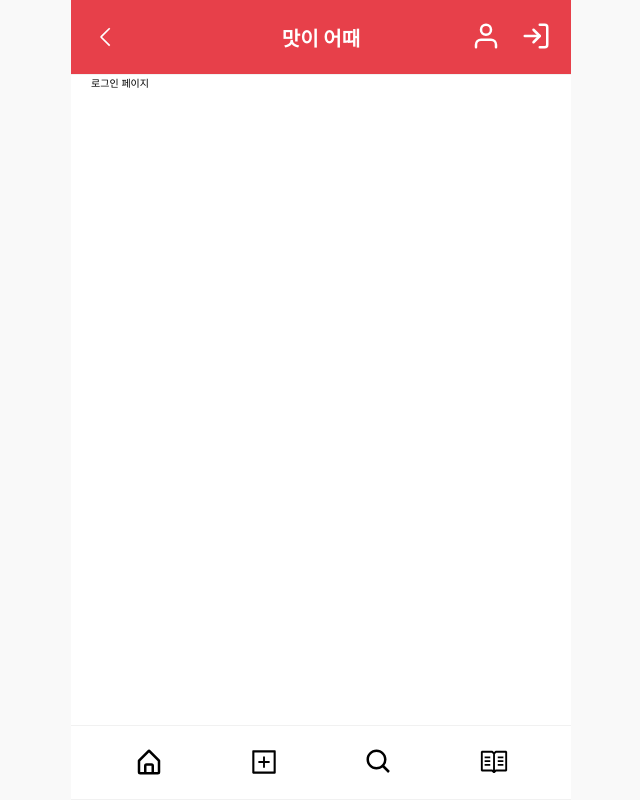
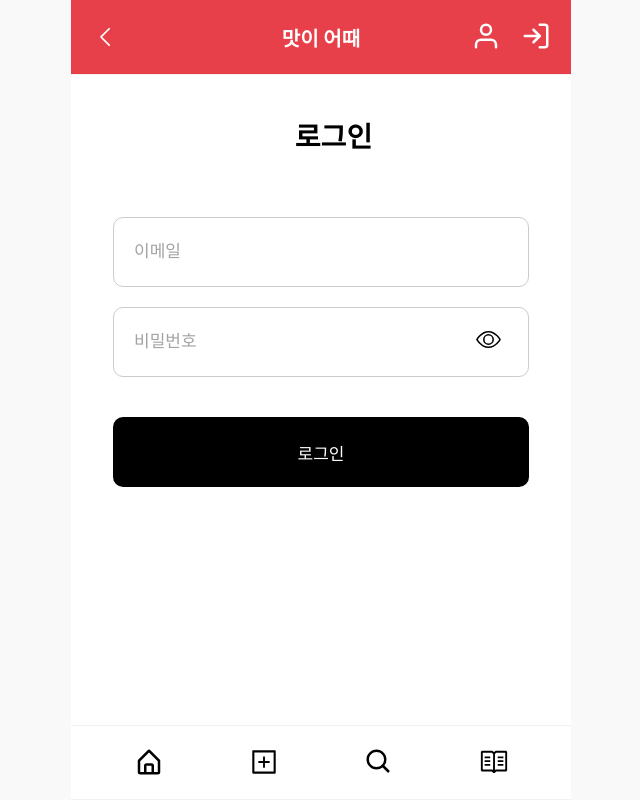
Before and after one commit to prgrms-web-devcourse/Team-Tasty-Masiottae-FE, a Next.js app: page /login in a window 1280 px wide. Shown: the whole page, without its empty margins (319-959 px from the left). Built offline with nearby package versions, Linux system fonts and the light colour scheme.

Commit message:
style: 로그인 페이지 마크업 완성

```diff
--- a/pages/login/index.tsx
+++ b/pages/login/index.tsx
@@ -1,5 +1,176 @@
-const LoginPage = () => {
-  return <>로그인 페이지</>
+import styled from '@emotion/styled'
+import Input from '@components/Input'
+import {
+  INPUT_EMAIL,
+  PLACEHOLDER_EMAIL,
+  INPUT_PASSWORD,
+  PLACEHOLDER_PASSWORD,
+  REGEX_PASSWORD,
+  REGEX_EMAIL
+} from '@constants/inputConstant'
+import React, { useState, useCallback } from 'react'
+import { BsEye } from 'react-icons/bs'
+import Button from '@components/Button'
+
+interface Errors {
+  email?: string
+  password?: string
 }
 
+const LoginPage = () => {
+  const [emailIsValid, setEmailIsValid] = useState(true)
+  const [passwordIsValid, setPasswordIsValid] = useState(true)
+  const [email, setEmail] = useState('')
+  const [password, setPassword] = useState('')
+  const [errors, setErrors] = useState<Errors>({})
+  const [isTypePassword, setIsTypePassword] = useState(false)
+
+  const handleLoginSubmit = async (e: React.MouseEvent<HTMLElement>) => {
+    e.preventDefault()
+    const LoginIsValid = password && email && emailIsValid && passwordIsValid
+    if (LoginIsValid) {
+      //TODO신영: 로그인 API호출
+    }
+  }
+
+  const handleEyeClick = useCallback(() => {
+    setIsTypePassword((isTypePassword) => !isTypePassword)
+  }, [])
+
+  const validate = (e: React.ChangeEvent<HTMLInputElement>) => {
+    const { value, name } = e.target
+    const newErrors: Errors = {}
+
+    if (name === INPUT_PASSWORD) {
+      if (value.length > 10) {
+        e.target.value = value.slice(0, 10)
+      }
+      if (!REGEX_PASSWORD.test(value)) {
+        newErrors.password = '8-10자 사이로 공백없이 입력해주세요'
+        setPasswordIsValid(false)
+      }
+      setPassword(e.target.value)
+    }
+    if (name === INPUT_EMAIL) {
+      if (!REGEX_EMAIL.test(value)) {
+        newErrors.email = '이메일 형식으로 입력해주세요.'
+        setEmailIsValid(false)
+      }
+      setEmail(e.target.value)
+    }
+
+    setErrors(newErrors)
+    !newErrors.password && setPasswordIsValid(true)
+    !newErrors.email && setEmailIsValid(true)
+  }
+
+  return (
+    <LoginContainer>
+      <Title>로그인</Title>
+      <LoginForm>
+        <InputWrapper>
+          <EmailInput
+            type="text"
+            name={INPUT_EMAIL}
+            isValid={emailIsValid}
+            onChange={validate}
+            placeholder={PLACEHOLDER_EMAIL}
+          />
+          {errors.email && <ErrorText>{errors.email}</ErrorText>}
+        </InputWrapper>
+        <InputWrapper>
+          <PasswordInput
+            type={isTypePassword ? 'password' : 'text'}
+            name={INPUT_PASSWORD}
+            isValid={passwordIsValid}
+            onChange={validate}
+            placeholder={PLACEHOLDER_PASSWORD}
+          />
+          <ShowPasswordIcon onClick={handleEyeClick} />
+          {errors.password && <ErrorText>{errors.password}</ErrorText>}
+        </InputWrapper>
+        <ChangePasswordButton onClick={handleLoginSubmit}>
+          로그인
+        </ChangePasswordButton>
+      </LoginForm>
+    </LoginContainer>
+  )
+}
+
+const LoginContainer = styled.div`
+  width: 100%;
+  height: 100%;
+  position: relative;
+  background-color: white;
+`
+
+const LoginForm = styled.form`
+  margin: 0 0.5rem 0 0.5rem;
+  padding: 2.2rem 2.2rem;
+  display: flex;
+  flex-direction: column;
+  justify-content: center;
+  align-items: flex-start;
+  margin: 2rem 0 0 0;
+  padding-bottom: 9rem;
+`
+
+const Title = styled.div`
+  margin: 4rem 0 0 2.5rem;
+  text-align: center;
+  font-weight: 700;
+  font-size: 2.8rem;
+`
+
+const InputWrapper = styled.div`
+  width: 100%;
+  position: relative;
+`
+
+const EmailInput = styled(Input)`
+  width: 100%;
+  height: 7rem;
+  border-radius: 1rem;
+  padding-left: 2rem;
+  font-size: 1.7rem;
+  margin-top: 2rem;
+`
+
+const PasswordInput = styled(Input)`
+  width: 100%;
+  height: 7rem;
+  border-radius: 1rem;
+  padding-left: 2rem;
+  font-size: 1.7rem;
+  margin-top: 2rem;
+`
+
+const ErrorText = styled.span`
+  text-align: left;
+  margin-top: 1rem;
+  margin-left: 1rem;
+  font-size: 1.4rem;
+  color: ${(props) => props.theme.color.mainRed};
+`
+const ShowPasswordIcon = styled(BsEye)`
+  width: 2.5rem;
+  height: 2.5rem;
+  position: absolute;
+  right: 2.8rem;
+  top: 4rem;
+  cursor: pointer;
+`
+
+const ChangePasswordButton = styled(Button)`
+  width: 100%;
+  height: 7rem;
+  margin-top: 4rem;
+  background-color: black;
+  border-radius: 1rem;
+  color: white;
+  font-size: 1.7rem;
+  font-weight: 500;
+  cursor: pointer;
+`
+
 export default LoginPage
```
